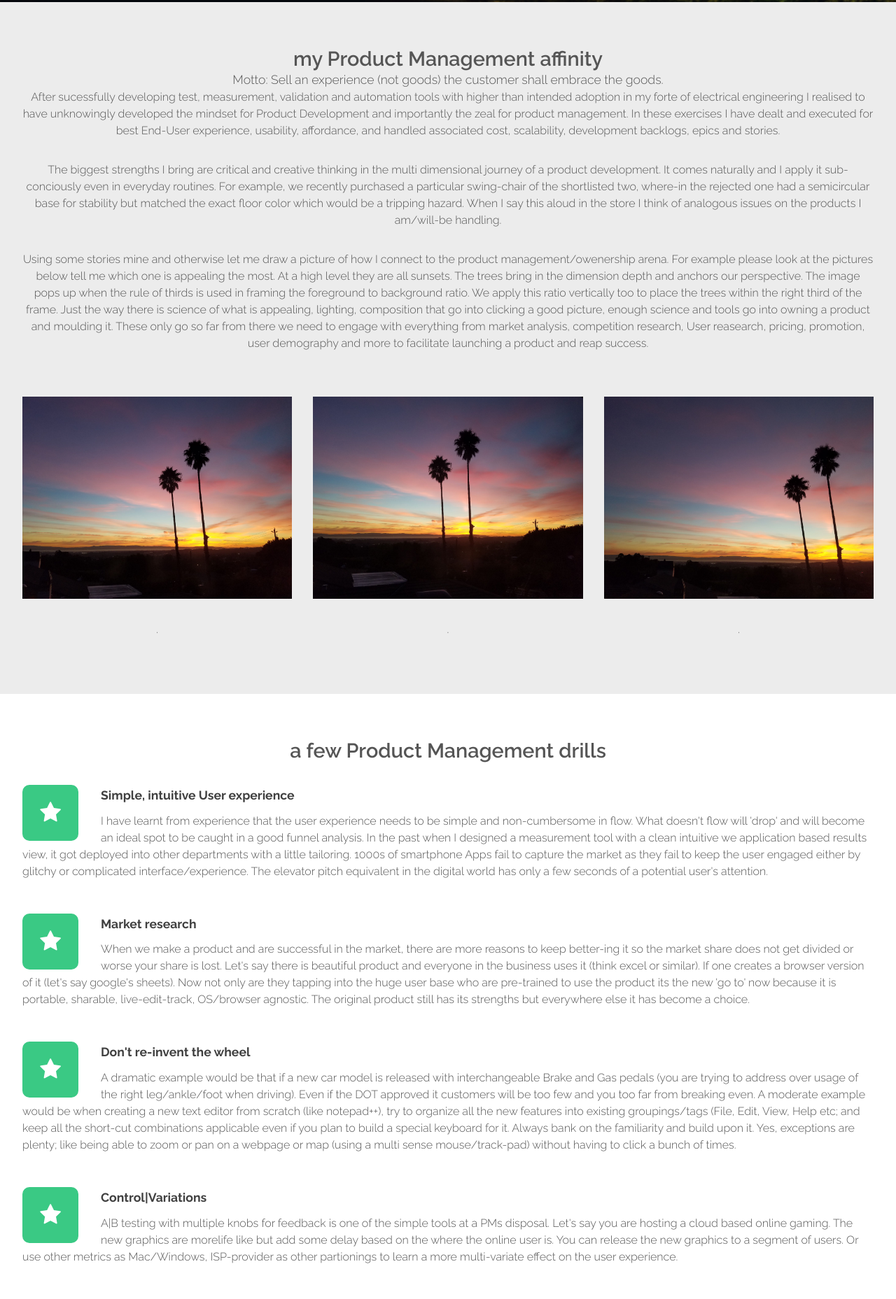
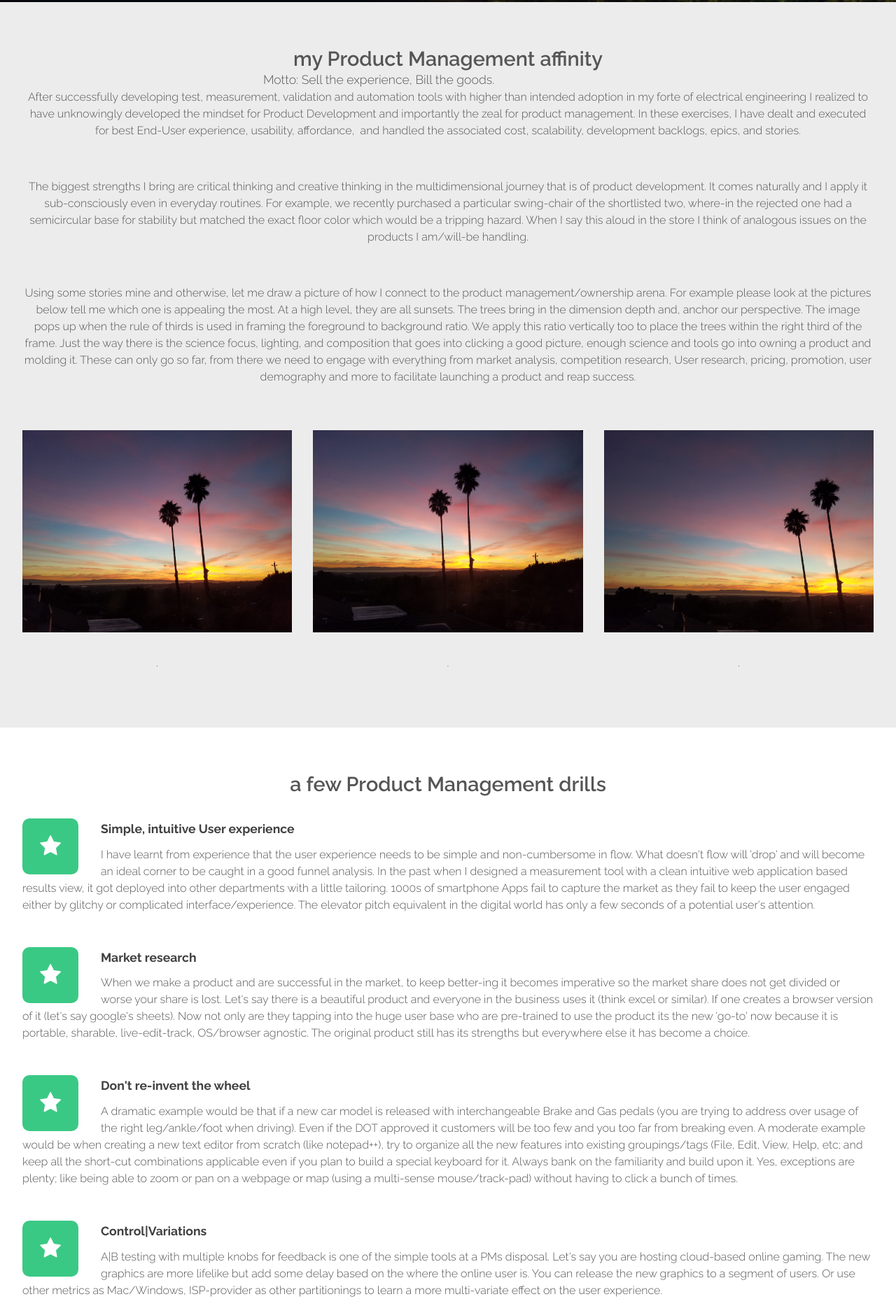
Before and after one commit to amitlaknaur/amitlaknaur.github.io, a plain HTML site: page index.html in a window 1280 px wide. Shown: the part 419-2276 px from the top of the page at 70% size. Drawn offline with Linux system fonts and the light colour scheme.

Commit message:
details02

```diff
--- a/index.html
+++ b/index.html
@@ -83,13 +83,13 @@
 				<section class="container">
 					<header class="major">
 						<h2>my Product Management affinity</h2>
-						<span class="byline">Motto: Sell an experience (not goods) the customer shall embrace the goods. </span>
+						<span class="byline">Motto: Sell the experience, Bill the goods. </span>
 
-                        <p>After sucessfully developing test, measurement, validation and automation tools with higher than intended adoption in my forte of electrical engineering I realised to have unknowingly developed the mindset for Product Development and importantly the zeal for product management. In these exercises I have dealt and executed for best End-User experience, usability, affordance,  and handled associated cost, scalability, development backlogs, epics and stories. </p>
+                        <p>After successfully developing test, measurement, validation and automation tools with higher than intended adoption in my forte of electrical engineering I realized to have unknowingly developed the mindset for Product Development and importantly the zeal for product management. In these exercises, I have dealt and executed for best End-User experience, usability, affordance,  and handled the associated cost, scalability, development backlogs, epics, and stories. </p>
 
-                         <p> The biggest strengths I bring are critical and creative thinking in the multi dimensional journey of a product development. It comes naturally and I apply it sub-conciously even in everyday routines. For example, we recently purchased a particular swing-chair of the shortlisted two, where-in the rejected one had a semicircular base for stability but matched the exact floor color which would be a tripping hazard. When I say this aloud in the store I think of analogous issues on the products I am/will-be handling. </p>
+                         <p> The biggest strengths I bring are critical thinking and creative thinking in the multidimensional journey that is of product development. It comes naturally and I apply it sub-consciously even in everyday routines. For example, we recently purchased a particular swing-chair of the shortlisted two, where-in the rejected one had a semicircular base for stability but matched the exact floor color which would be a tripping hazard. When I say this aloud in the store I think of analogous issues on the products I am/will-be handling. </p>
 
-                        <p> Using some stories mine and otherwise let me draw a picture of how I connect to the product management/owenership arena. For example please look at the pictures below tell me which one is appealing the most. At a high level they are all sunsets. The trees bring in the dimension depth and anchors our perspective. The image pops up when the rule of thirds is used in framing the foreground to background ratio. We apply this ratio vertically too to place the trees within the right third of the frame. Just the way there is science of what is appealing, lighting, composition that go into clicking a good picture, enough science and tools go into owning a product and moulding it. These only go so far from there we need to engage with everything from market analysis, competition research, User reasearch, pricing, promotion, user demography and more to facilitate launching a product and reap success. </p>
+                        <p> Using some stories mine and otherwise, let me draw a picture of how I connect to the product management/ownership arena. For example please look at the pictures below tell me which one is appealing the most. At a high level, they are all sunsets. The trees bring in the dimension depth and, anchor our perspective. The image pops up when the rule of thirds is used in framing the foreground to background ratio. We apply this ratio vertically too to place the trees within the right third of the frame. Just the way there is the science focus, lighting, and composition that goes into clicking a good picture, enough science and tools go into owning a product and molding it. These can only go so far, from there we need to engage with everything from market analysis, competition research, User research, pricing, promotion, user demography and more to facilitate launching a product and reap success. </p>
 					</header>
 					<div class="row no-collapse-1">
 						<section class="4u">
@@ -125,13 +125,12 @@
 										<li>
 											<span class="fa fa-star"></span>
 											<h3>Simple, intuitive User experience</h3>
-											<span> I have learnt from experience that the user experience needs to be simple and non-cumbersome in flow. What doesn't flow will 'drop' and will become an ideal spot to be caught in a good funnel analysis. In the past when I designed a measurement tool with a clean intuitive we application based results view, it got deployed into other departments with a little tailoring. 1000s of smartphone Apps fail to capture the market as they fail to keep the user engaged either by glitchy or complicated interface/experience. The elevator pitch equivalent in the digital world has only a few seconds of a potential user's attention.   </span>
+											<span> I have learnt from experience that the user experience needs to be simple and non-cumbersome in flow. What doesn't flow will 'drop' and will become an ideal corner to be caught in a good funnel analysis. In the past when I designed a measurement tool with a clean intuitive web application based results view, it got deployed into other departments with a little tailoring. 1000s of smartphone Apps fail to capture the market as they fail to keep the user engaged either by glitchy or complicated interface/experience. The elevator pitch equivalent in the digital world has only a few seconds of a potential user's attention.   </span>
 										</li>
 										<li>
 											<span class="fa fa-star"></span>
 											<h3>Market research</h3>
-											<span>When we make a product and are successful in the market, there are more reasons to keep better-ing it so the market share does not get divided or worse your share is lost.
-                                                Let's say there is beautiful product and everyone in the business uses it (think excel or similar). If one creates a browser version of it (let's  say google's sheets). Now not only are they tapping into the huge user base who are pre-trained to use the product its the new 'go to' now because it is portable, sharable, live-edit-track, OS/browser agnostic. The original product still has its strengths but everywhere else it has become a choice. </span>
+											<span>When we make a product and are successful in the market, to keep better-ing it becomes imperative so the market share does not get divided or worse your share is lost. Let's say there is a beautiful product and everyone in the business uses it (think excel or similar). If one creates a browser version of it (let's say google's sheets). Now not only are they tapping into the huge user base who are pre-trained to use the product its the new 'go-to' now because it is portable, sharable, live-edit-track, OS/browser agnostic. The original product still has its strengths but everywhere else it has become a choice. </span>
 										</li>
 									<!--</ul>
 								</section>
@@ -142,12 +141,12 @@
 										<li>
 											<span class="fa fa-star"></span>
 											<h3>Don't re-invent the wheel</h3>
-											<span>A dramatic example would be that if a new car model is released with interchangeable Brake and Gas pedals (you are trying to address over usage of the right leg/ankle/foot when driving). Even if the DOT approved it customers will be too few and you too far from breaking even. A moderate example would be when creating a new text editor from scratch (like notepad++), try to organize all the new features into existing groupings/tags (File, Edit, View, Help etc; and keep all the short-cut combinations applicable even if you plan to build a special keyboard for it. Always bank on the familiarity and build upon it. Yes, exceptions are plenty; like being able to zoom or pan on a webpage or map (using a multi sense mouse/track-pad) without having to click a bunch of times.  </span>
+											<span>A dramatic example would be that if a new car model is released with interchangeable Brake and Gas pedals (you are trying to address over usage of the right leg/ankle/foot when driving). Even if the DOT approved it customers will be too few and you too far from breaking even. A moderate example would be when creating a new text editor from scratch (like notepad++), try to organize all the new features into existing groupings/tags (File, Edit, View, Help, etc; and keep all the short-cut combinations applicable even if you plan to build a special keyboard for it. Always bank on the familiarity and build upon it. Yes, exceptions are plenty; like being able to zoom or pan on a webpage or map (using a multi-sense mouse/track-pad) without having to click a bunch of times.  </span>
 										</li>
                                         <li>
 											<span class="fa fa-star"></span>
 											<h3>Control|Variations</h3>
-											<span>A|B testing with multiple knobs for feedback is one of the simple tools at a PMs disposal. Let's say you are hosting a cloud based online gaming. The new graphics are morelife like but add some delay based on the where the online user is. You can release the new graphics to a segment of users. Or use other metrics as Mac/Windows, ISP-provider as other partionings to learn a more multi-variate effect on the user experience.  </span>
+											<span>A|B testing with multiple knobs for feedback is one of the simple tools at a PMs disposal. Let's say you are hosting cloud-based online gaming. The new graphics are more lifelike but add some delay based on the where the online user is. You can release the new graphics to a segment of users. Or use other metrics as Mac/Windows, ISP-provider as other partitionings to learn a more multi-variate effect on the user experience.  </span>
 										</li>
 										<li>
 											<span class="fa fa-star"></span>
```
